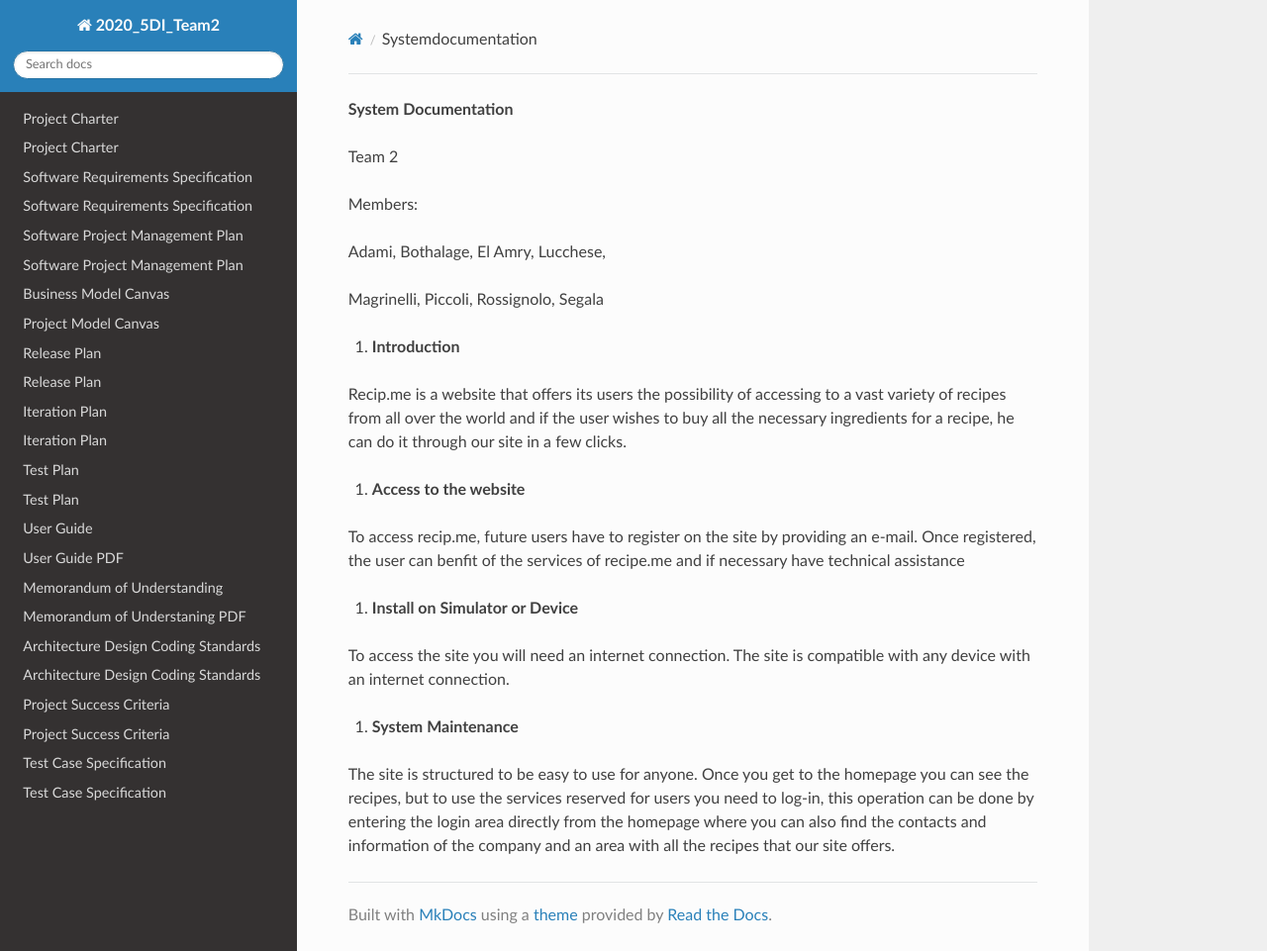
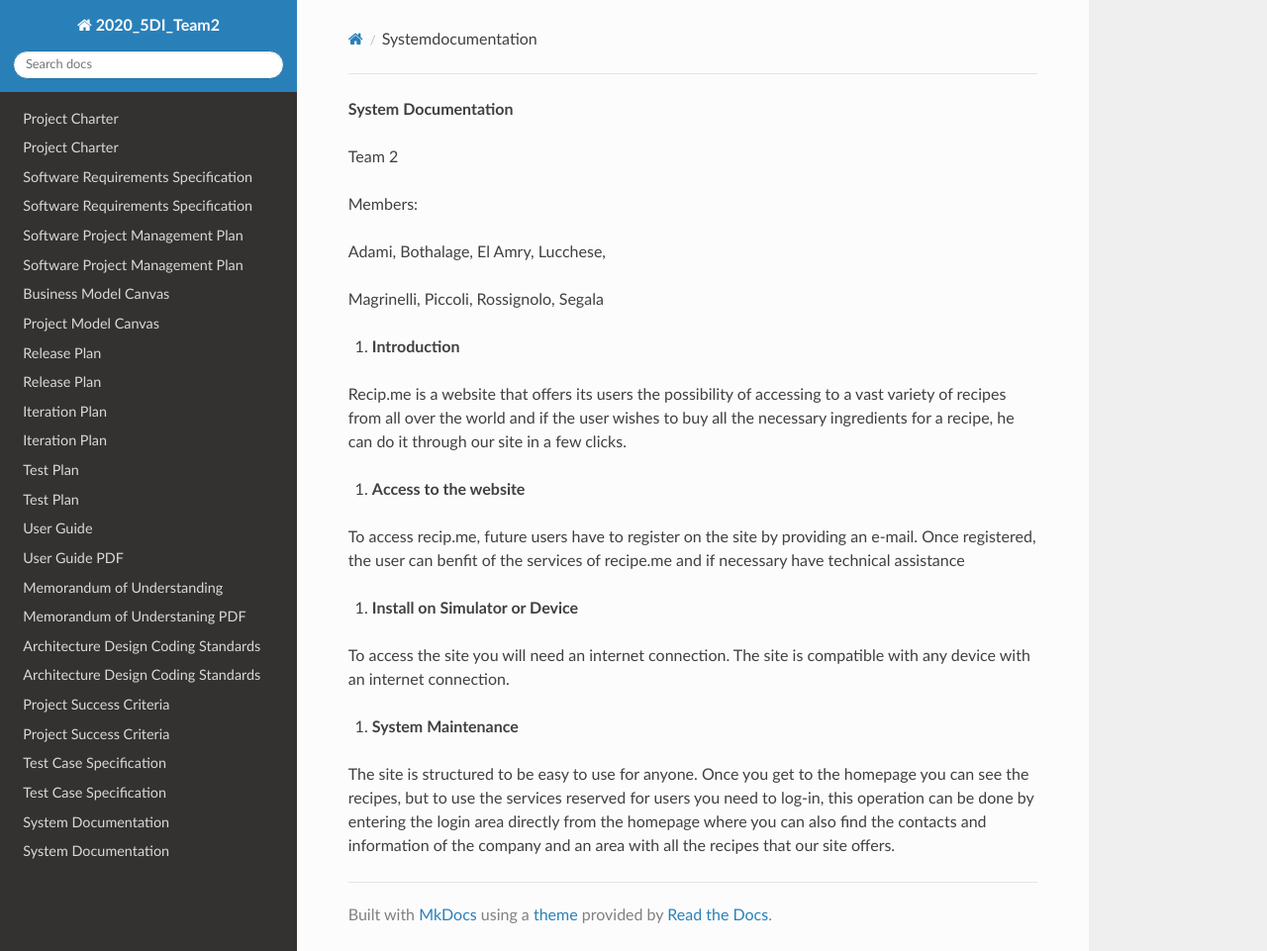
Before and after one commit to RecipMeTeam2/2020_5DI_team2_RecipMe, an MkDocs documentation site: the page built from docs/systemdocumentation.md, in a window 1280 px wide and 961 px high. Shown: the whole window at 99% size. Built offline with MkDocs 1.6.1, drawn with Linux system fonts in a browser that asks for light colours; nearby versions of some CDN libraries.

Commit message:
Update mkdocs.yml

```diff
--- a/mkdocs.yml
+++ b/mkdocs.yml
@@ -24,6 +24,8 @@ nav:
     - 'Project Success Criteria': 'projectsuccesscriteria.pdf'
     - 'Test Case Specification': 'testcasespecification.md'
     - 'Test Case Specification': 'testcasespecification.pdf'
+    - 'System Documentation': 'systemdocumentatio.md'
+    - 'System Documentation': 'systemdocumentation.pdf'
 
 
 theme:
```
